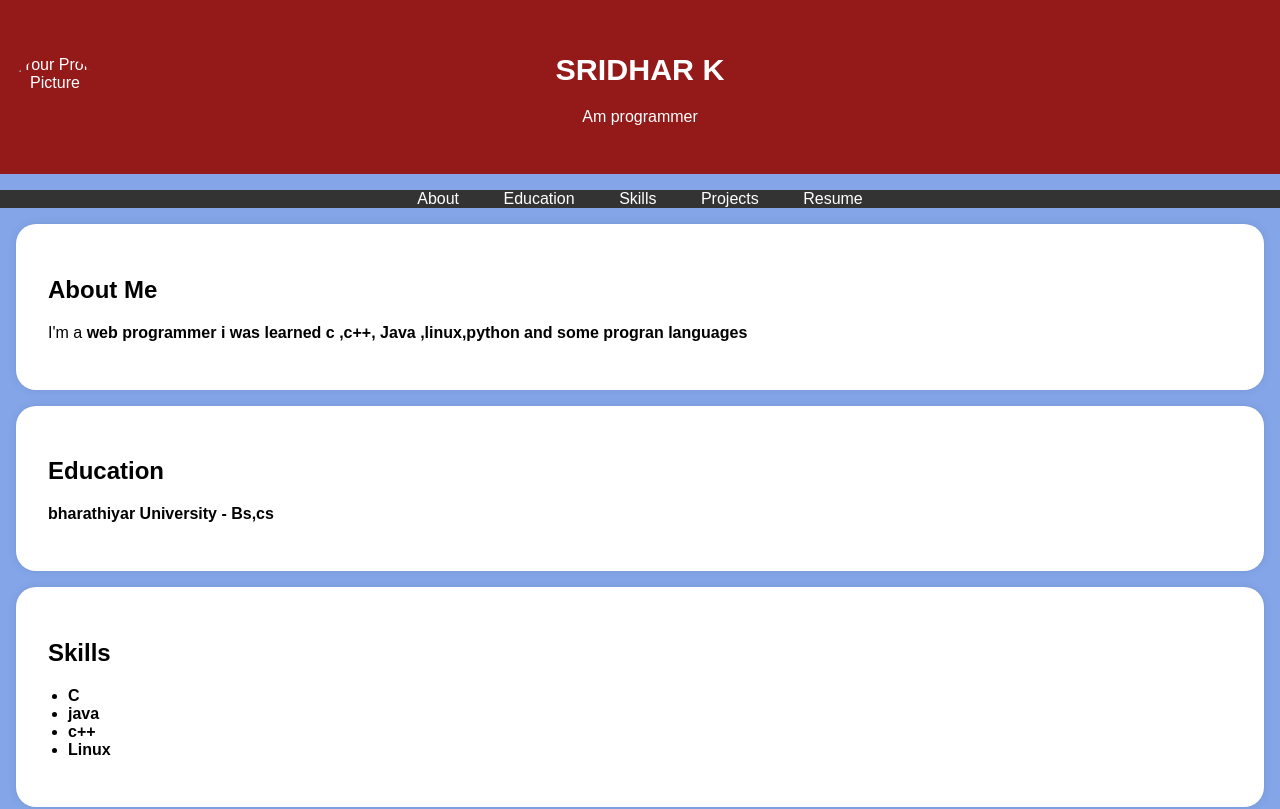
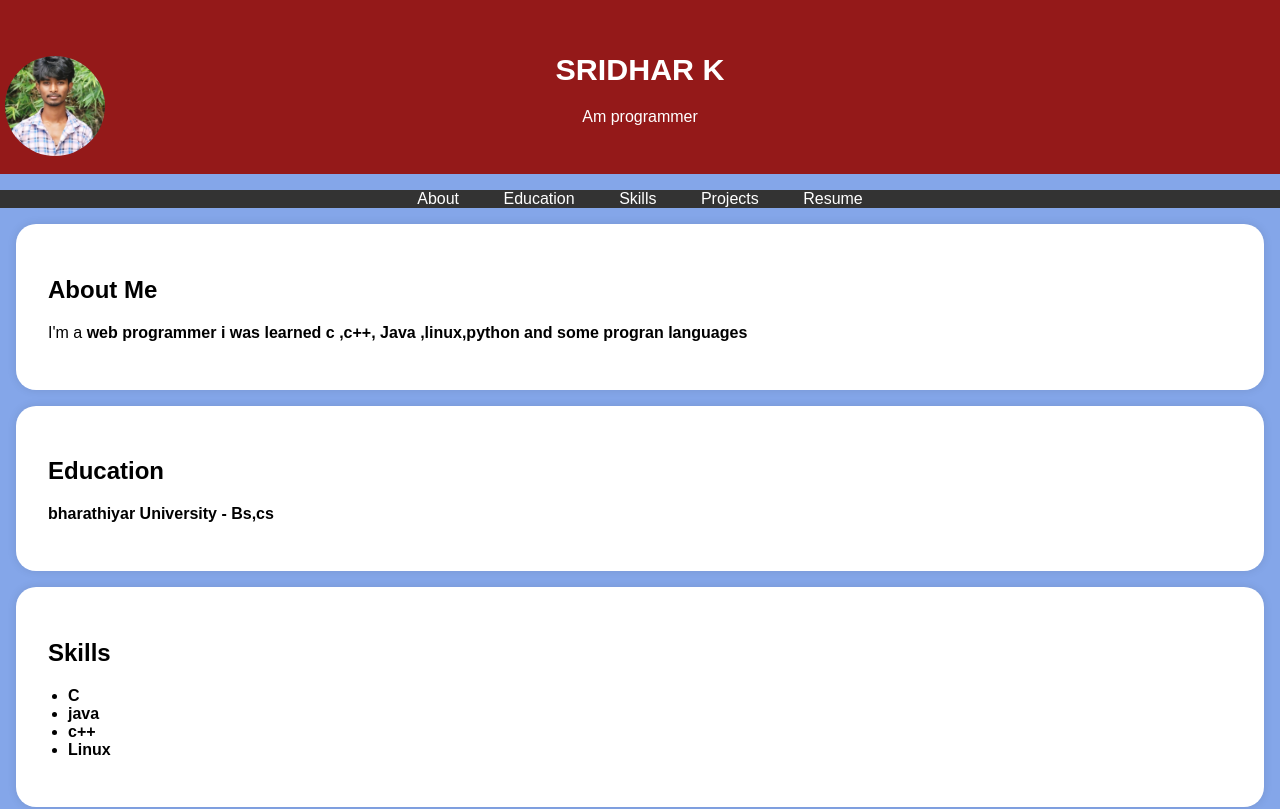
Before and after one commit to sridhar-sk100/digital-portfolio, a plain HTML site: page index.html in a window 1280 px wide. Shown: the top 809 px of the page. Drawn offline with Linux system fonts and the light colour scheme.

Commit message:
index.html

```diff
--- a/index.html
+++ b/index.html
@@ -94,7 +94,7 @@
 <body>
     <header><div class="header-content">
             <!-- Add your profile picture here -->
-            <img src="/storage/emulated/0/Android/media/com.whatsapp/WhatsApp/Media/WhatsApp Documents/sridhar.jpg" alt="Your Profile Picture" class="profile-picture">
+            <img src="sridhar.jpg" alt="Your Profile Picture" class="profile-picture">
             <h1>SRIDHAR K</h1>
             <p>Am  programmer</p>
         </div>
```
